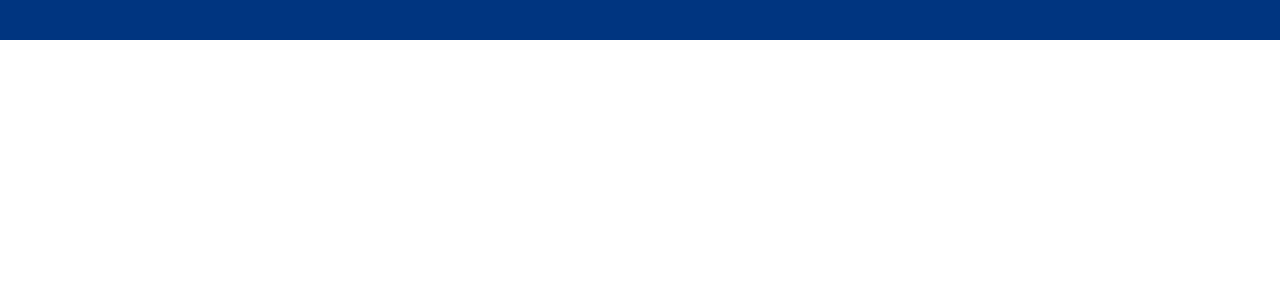
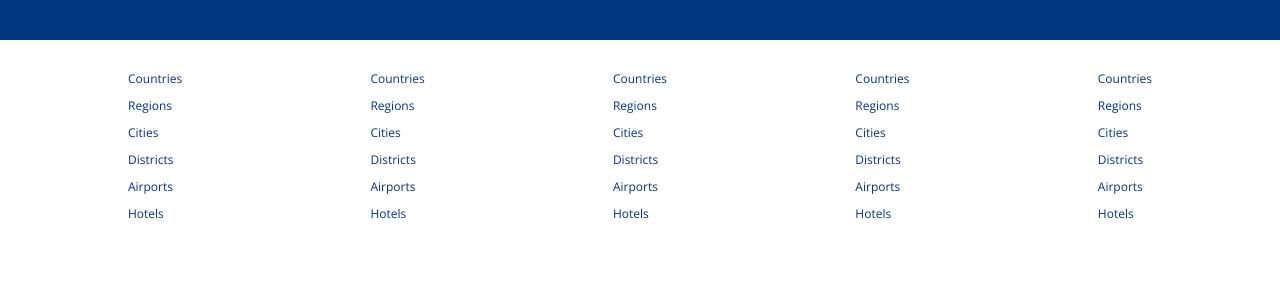
Before and after one commit to normaltech/booking_site_prc, a React (Create React App) app: page / in a window 1280 px wide. Shown: the part 1685-1968 px from the top of the page. Before the commit the page ends 1725 px from the top, so only its background shows below. Built offline with nearby package versions, Linux system fonts and the light colour scheme.

Commit message:
footer added

```diff
--- /dev/null
+++ b/src/components/footer/Footer.jsx
@@ -0,0 +1,49 @@
+import './footer.css'
+
+export const Footer = () => {
+  return (
+    <div className='footer'>
+        <div className="fLists">
+            <ul className="fList">
+                <li className="fListItem">Countries</li>
+                <li className="fListItem">Regions</li>
+                <li className="fListItem">Cities</li>
+                <li className="fListItem">Districts</li>
+                <li className="fListItem">Airports</li>
+                <li className="fListItem">Hotels</li>
+            </ul>
+            <ul className="fList">
+                <li className="fListItem">Countries</li>
+                <li className="fListItem">Regions</li>
+                <li className="fListItem">Cities</li>
+                <li className="fListItem">Districts</li>
+                <li className="fListItem">Airports</li>
+                <li className="fListItem">Hotels</li>
+            </ul>            <ul className="fList">
+                <li className="fListItem">Countries</li>
+                <li className="fListItem">Regions</li>
+                <li className="fListItem">Cities</li>
+                <li className="fListItem">Districts</li>
+                <li className="fListItem">Airports</li>
+                <li className="fListItem">Hotels</li>
+            </ul>            <ul className="fList">
+                <li className="fListItem">Countries</li>
+                <li className="fListItem">Regions</li>
+                <li className="fListItem">Cities</li>
+                <li className="fListItem">Districts</li>
+                <li className="fListItem">Airports</li>
+                <li className="fListItem">Hotels</li>
+            </ul>            <ul className="fList">
+                <li className="fListItem">Countries</li>
+                <li className="fListItem">Regions</li>
+                <li className="fListItem">Cities</li>
+                <li className="fListItem">Districts</li>
+                <li className="fListItem">Airports</li>
+                <li className="fListItem">Hotels</li>
+            </ul>
+        </div>
+        <div className="fText">copyright © 2022 Lamabooking</div>
+    </div>
+
+  )
+}
--- /dev/null
+++ b/src/components/footer/footer.css
@@ -0,0 +1,23 @@
+.footer{
+    width: 100%;
+    max-width: 1024px;
+    font-size: 12px;
+}
+
+.fLists{
+    width: 100%;
+    display: flex;
+    justify-content: space-between;
+    margin-bottom: 50px;
+}
+
+.fList{
+    list-style: none;
+    padding: 0;
+}
+
+.fListItem{
+    margin-bottom: 10px;
+    color: #003580;
+    cursor: pointer;
+}
--- a/src/pages/home/Home.jsx
+++ b/src/pages/home/Home.jsx
@@ -1,5 +1,6 @@
 import { Featured } from "../../components/featured/Featured"
 import { FeaturedProperties } from "../../components/featuredProperties/FeaturedProperties"
+import { Footer } from "../../components/footer/Footer"
 import { Header } from "../../components/header/Header"
 import { MailList } from "../../components/mailList/MailList"
 import { Navbar } from "../../components/navbar/Navbar"
@@ -18,6 +19,7 @@
           <h1 className="homeTitle">Homes guests love</h1>
           <FeaturedProperties/>
           <MailList/>
+          <Footer/>
         </div>
     </div>
   )
```
